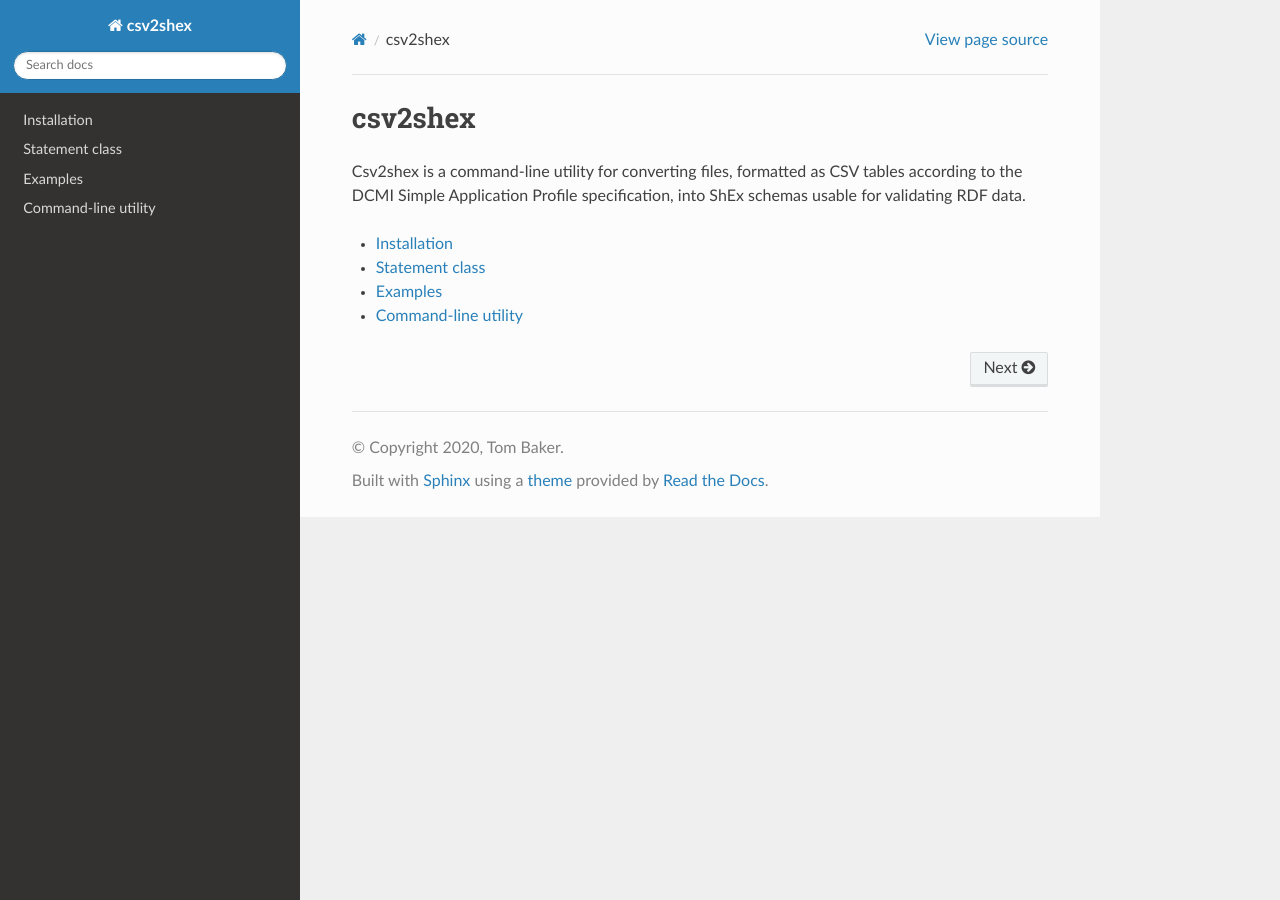
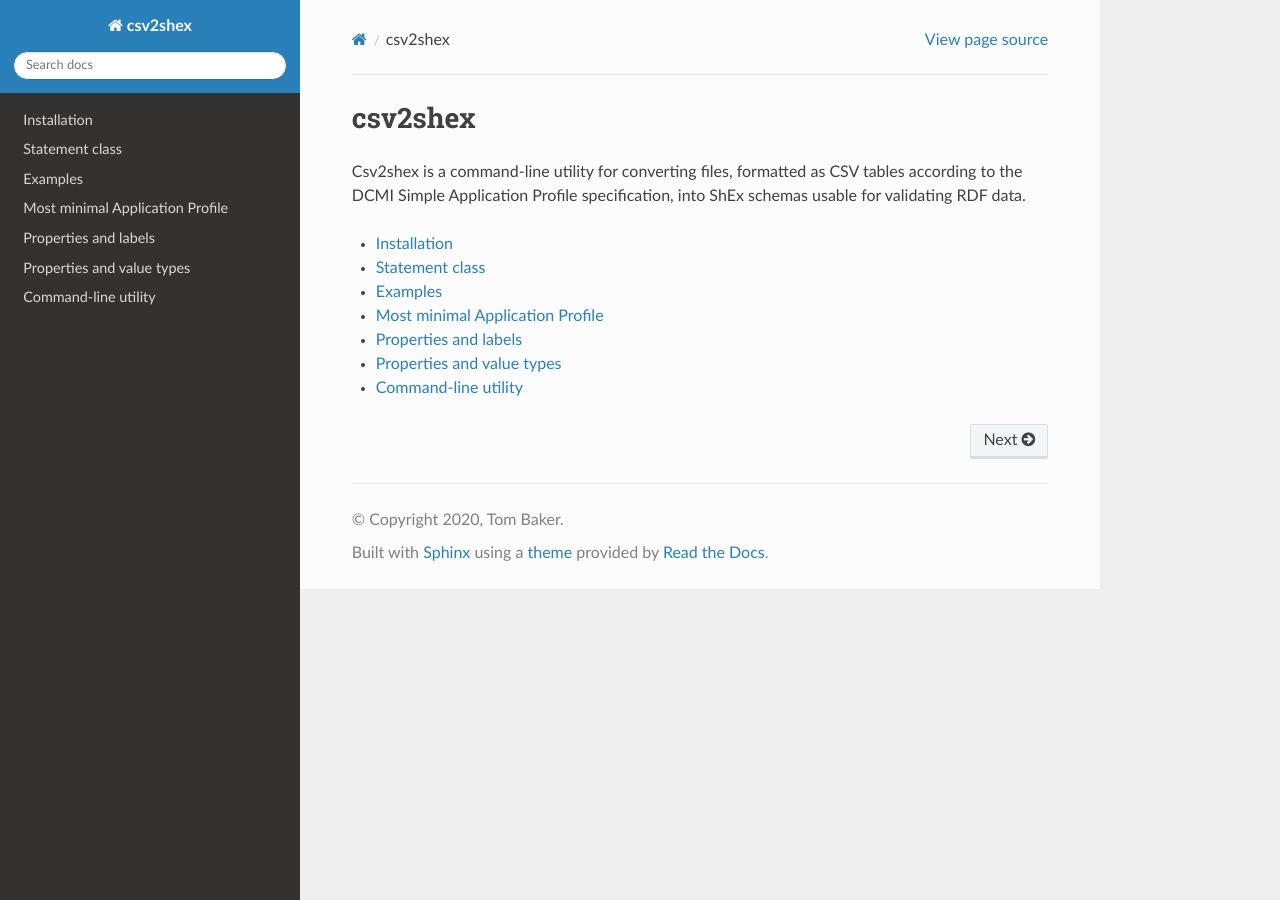
Before and after one commit to tombaker/csv2shex, a Sphinx documentation site: the page built from docs/index.rst, in a window 1280 px wide. Built offline with Sphinx 7.4.7 and the Read the Docs theme 2.0.0, drawn with Linux system fonts in a browser that asks for light colours.

Commit message:
Move example RST files into examples/

```diff
--- /dev/null
+++ b/docs/examples/propid.rst
@@ -0,0 +1,6 @@
+Most minimal Application Profile
+^^^^^^^^^^^^^^^^^^^^^^^^^^^^^^^^
+
+.. csv-table::
+   :file: ../examples/propid.csv
+   :header-rows: 1
--- /dev/null
+++ b/docs/examples/propid_label.rst
@@ -0,0 +1,6 @@
+Properties and labels
+^^^^^^^^^^^^^^^^^^^^^
+
+.. csv-table::
+   :file: ../examples/propid_label.csv
+   :header-rows: 1
--- /dev/null
+++ b/docs/examples/propid_valuetype.rst
@@ -0,0 +1,6 @@
+Properties and value types
+^^^^^^^^^^^^^^^^^^^^^^^^^^
+
+.. csv-table:: Property ID and value type
+   :file: ../examples/propid_valuetype.csv
+   :header-rows: 1
--- a/docs/index.rst
+++ b/docs/index.rst
@@ -8,4 +8,7 @@ Csv2shex is a command-line utility for converting files, formatted as CSV tables
    sources/Install
    sources/Statement_Class
    sources/Examples
+   examples/propid.rst
+   examples/propid_label.rst
+   examples/propid_valuetype.rst
    sources/Command_line
```
Also changed, not shown: docs/sources/Examples.rst (+0 -12 lines).
